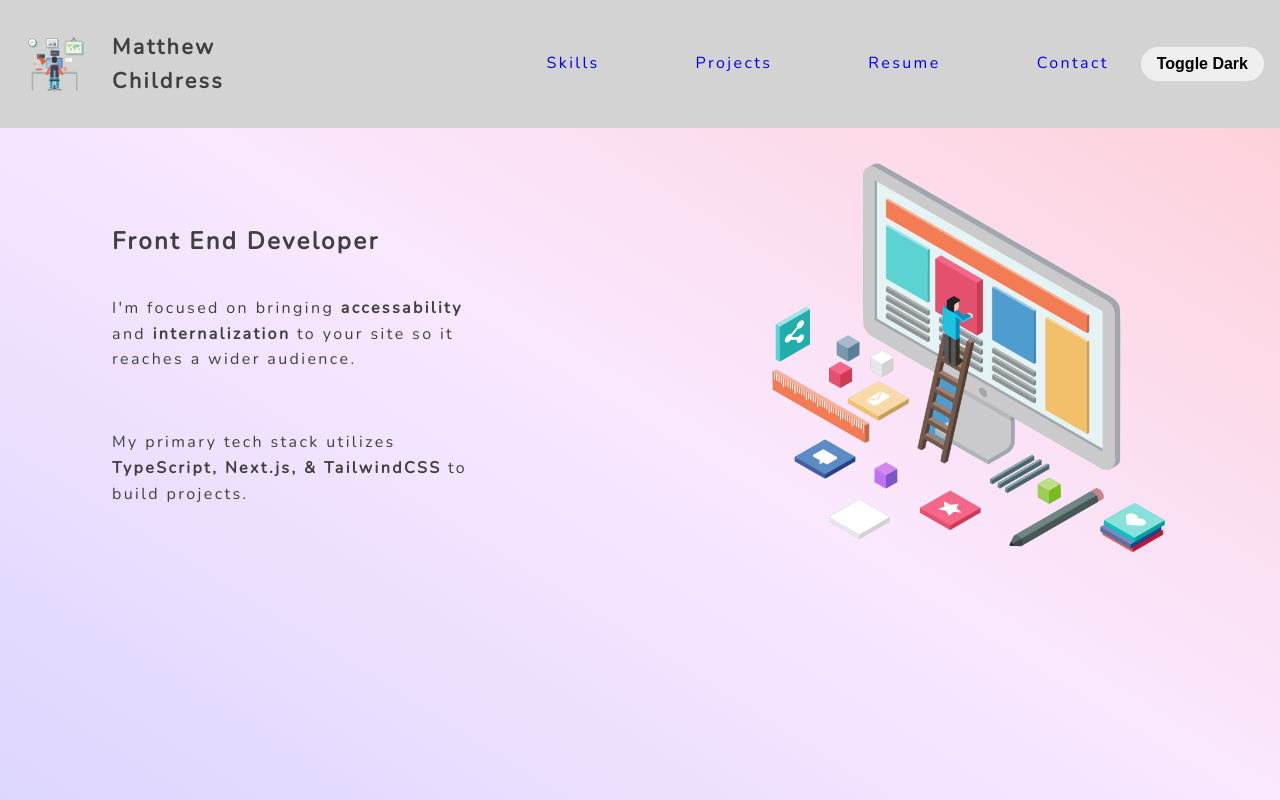
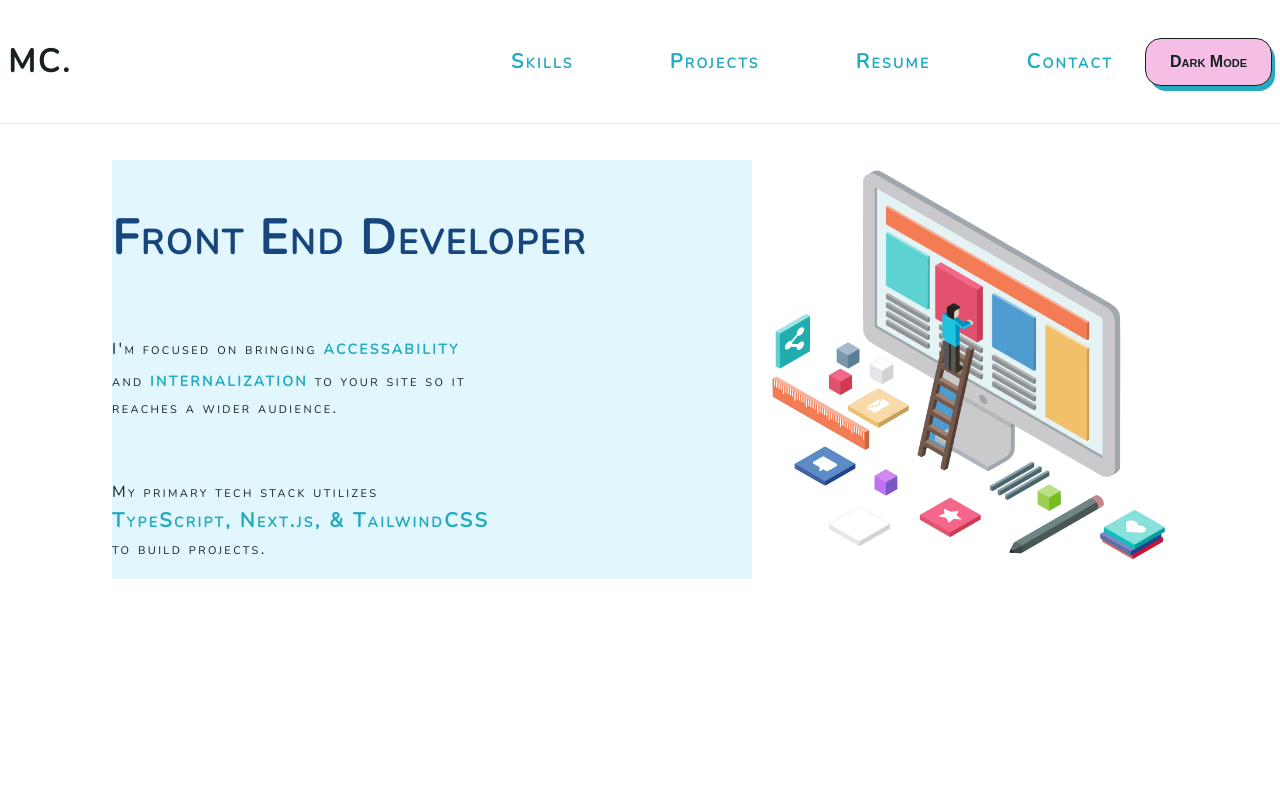
Before and after one commit to MatthewChildress/class-portfolio, a plain HTML site: page index.html in a window 1280 px wide. Shown: the top 800 px of the page. Drawn offline with nearby package versions, Linux system fonts and the light colour scheme.

Commit message:
added some css variables

```diff
--- a/components/scrollToTop.js
+++ b/components/scrollToTop.js
@@ -1,7 +1,7 @@
 const scrollBtn = document.getElementById('scrollBtn');
 
 export const showScrollButton = () => {
-    (document.body.scrollTop > 5 || document.documentElement.scrollTop > 5) ? scrollBtn.style.display = 'block' : scrollBtn.style.display = 'none';
+    (document.body.scrollTop > 25 || document.documentElement.scrollTop > 25) ? scrollBtn.style.display = 'block' : scrollBtn.style.display = 'none';
 
 }
 
--- a/index.html
+++ b/index.html
@@ -12,10 +12,10 @@
     <title>Childress Portfolio</title>
 </head>
 <body>
-    <header class="navBar" id="navBar">
+    <header>
+        <div class="navBar" id="navBar">
             <div class="myLogo">
-            <img class="myImage" src="./assets/logo.png" alt="logo of man working at computer" />
-            <p class="myName">Matthew Childress</p>
+                <p class="myName">MC.</p>
             </div>
             <nav>
                 <ul class="navLists">
@@ -41,16 +41,17 @@
                     </li>
                 </ul>
                 <div class="navButton">
-                <button class="themeToggle" id="themeToggle">Toggle Dark</button>
+                    <button class="themeToggle" id="themeToggle">Dark Mode</button>
                 </div>
             </nav>
+        </div>
     </header>
     <main>
         <section id="hero sections">
             <div class="heroWrapper">
                 <div class="heroBox">
                     <article>
-                        <h2>Front End Developer</h2>
+                        <h2 class="jobTitle">Front End Developer</h2>
                         <p>I'm focused on bringing <span class="emphasis">accessability</span> and <span class="emphasis">internalization</span> to your site so it reaches a wider audience.</p>
                         <br>
                         <p>My primary tech stack utilizes <span class="emphasis">TypeScript, Next.js, & TailwindCSS</span> to build projects.</p>
@@ -155,9 +156,35 @@
                 </div>
             </div>
         </section>
-        <section id="projects sections"></section>
-        <section id="experience sections"></section>
-        <section id="contact sections"></section>
+        <section id="projects sections">
+            <div class="projectsWrapper">
+                <h3 class="sectionTitle">Projects</h3>
+            </div>
+        </section>
+        <section id="experience sections">
+            <div class="experienceWrapper">
+                <h3 class="sectionTitle">Experience</h3>
+            </div>
+        </section>
+        <section id="contact sections">
+            <div class="contactWrapper">
+                <h3 class="sectionTitle">Contact Me</h3>
+                <div>
+                    <div>
+                        <p>Email</p>
+                    </div>
+                    <div>
+                        <p>LinkedIn</p>
+                    </div>
+                    <div>
+                        <p>Twitter</p>
+                    </div>
+                    <div>
+                        <p>GitHub</p>
+                    </div>
+                </div>
+            </div>
+        </section>
         <button class="scrollBtn" id="scrollBtn">&uarr;</button>
     </main>
     <footer>
--- a/styles.css
+++ b/styles.css
@@ -1,13 +1,17 @@
 /*root and .darkMode create base CSS variables to be used with darkMode.js*/
 :root {
-  --body-bg-primary: linear-gradient(to bottom left, rgb(254, 205, 211), rgb(250, 232, 255), #ddd6fe) ;
+  --body-bg-primary: rgb(255, 255, 255);
   --body-bg-secondary: ;
   --body-bg-accent: ;
-  --card-bg: ;
-  --text-color: #404040 ;
-  --text-color-title: ;
+  --card-bg-primary: rgba(168, 230, 250, 0.35);
+  --card-bg-secondary: rgba(245, 190, 229, 0.1);
+  --card-bg-border: rgb(24, 32, 32);
+  --text-color: rgb(24, 32, 32);
+  --text-color-secondary: rgb(10, 160, 184);
+  --text-color-title: rgb(23, 70, 126);
   --text-color-title-active: ;
-  --text-color-secondary: ;
+  --text-accent: rgb(245, 190, 229);
+  --text-color-accent:rgb(36, 171, 193) ;
   --skills-box: ;
 }
 
@@ -31,7 +35,13 @@
   color: var(--text-color);
   line-height: 1.6;
   letter-spacing: 0.15em;
-  height: 100vh;
+  font-variant: small-caps;
+}
+
+header {
+  display: flex;
+  justify-content: center;
+  align-items:center;
 }
 
 .navBar {
@@ -39,7 +49,7 @@
   flex-direction: row;
   justify-content: space-between;
   align-items: center;
-  padding: 0.5em 1em;
+  padding: 0.25em 0.5em;
 }
 
 .navBar.sticky {
@@ -47,7 +57,8 @@
   top: 0;
   left: 0;
   right: 0;
-  background-color: #d3d3d3;
+  background-color: var(--body-bg-primary);
+  box-shadow: 0 1px 1px -1px gray;
 }
 
 .myLogo {
@@ -58,12 +69,8 @@
   font-size: 1em;
 }
 
-.myImage {
-  width: 5rem;
-}
-
 .myName {
-  font-size: 1.35em;
+  font-size: 2em;
   font-weight:bolder;
 }
 
@@ -82,18 +89,52 @@
   align-items: center;
 }
 
-.themeToggle {
-  font-size: inherit;
+.themeToggle, .scrollBtn {
+  align-items: center;
+  background-color: var(--text-accent);
+  border: 1px solid var(--card-bg-border);
+  border-radius: 1em;
+  box-sizing: border-box;
+  color: var(--text-color);
+  cursor: pointer;
+  display: flex;
+  font-size: 1em;
   font-weight: bold;
-/*   background-color: var(--skills-title);
-  color: var(--text-color); */
-  border: none;
-  padding: 0.5em 1em;
-  border-radius: 2em;
+  height: 3em;
+  justify-content: center;
+  line-height: 1.5em;
+  max-width: 100%;
+  padding: 0 1.5em;
+  position: relative;
+  text-align: center;
+  text-decoration: none;
+  font-variant: small-caps;
 }
 
+.themeToggle:after {
+  background-color: var(--text-color-accent);
+  border-radius: 1em;
+  content: "";
+  display: block;
+  height: 3em;
+  left: 0;
+  width: 100%;
+  position: absolute;
+  top: 0;
+  transform: translate(0.25em, 0.25em);
+  transition: transform .2s ease-out;
+  z-index: -1;
+}
+
+.themeToggle:hover:after {
+  transform: translate(0,0);
+}
+.themeToggle:active {
+  background-color: var(--text-accent);
+  outline: 0;
+}
 .themeToggle:hover {
-/*   background-color: var(--skills-title-active); */
+  outline: 0;
 }
 
 .navLists {
@@ -111,10 +152,13 @@
 }
 
 .navLink {
+  font-size: 1.25em;
+  font-weight:bold;
   text-decoration: none;
   position: relative;
   display: inline-flex;
   z-index: 1;
+  color: var(--text-color-accent);
 }
 
 .navLink:before {
@@ -127,7 +171,7 @@
   width: 0;
   z-index: -1;
   transform: skew(-12deg) translateX(-50%);
-  background: #d3d3d3;
+  background: var(--text-accent);
   transition: .4s;
 }
 
@@ -158,7 +202,13 @@
   gap: 1em;
 }
 
+.jobTitle {
+  color: var(--text-color-title);
+  font-size: 3em;
+}
+
 article {
+  background-color: var(--card-bg-primary);
   display: flex;
   flex-direction: column;
   flex-wrap: wrap;
@@ -170,7 +220,9 @@
 }
 
 .emphasis {
+  font-size: 1.25em;
   font-weight: bolder;
+  color: var(--text-color-accent);
 }
 
 .heroImage {
@@ -178,7 +230,8 @@
 }
 
 .sectionTitle {
-  font-size: 2rem;
+  font-size: 3rem;
+  color: var(--text-color-title);
 }
 
 .skills {
@@ -194,7 +247,7 @@
 }
 
 .skillTitle {
-/*   background: var(--skills-title); */
+  background: var(--card-bg-primary);
   font-size: 1.5rem;
   font-weight: bold;
   cursor: pointer;
@@ -216,7 +269,7 @@
   justify-content: center;
   align-items: center;
   gap: 4em;
-/*   background-color: var(--skills-box); */
+  background-color: var(--card-bg-secondary);
   padding-top: 1.5em;
   width: 100%;
 }
```
Lines whose indentation alone changed are shown as unchanged.
